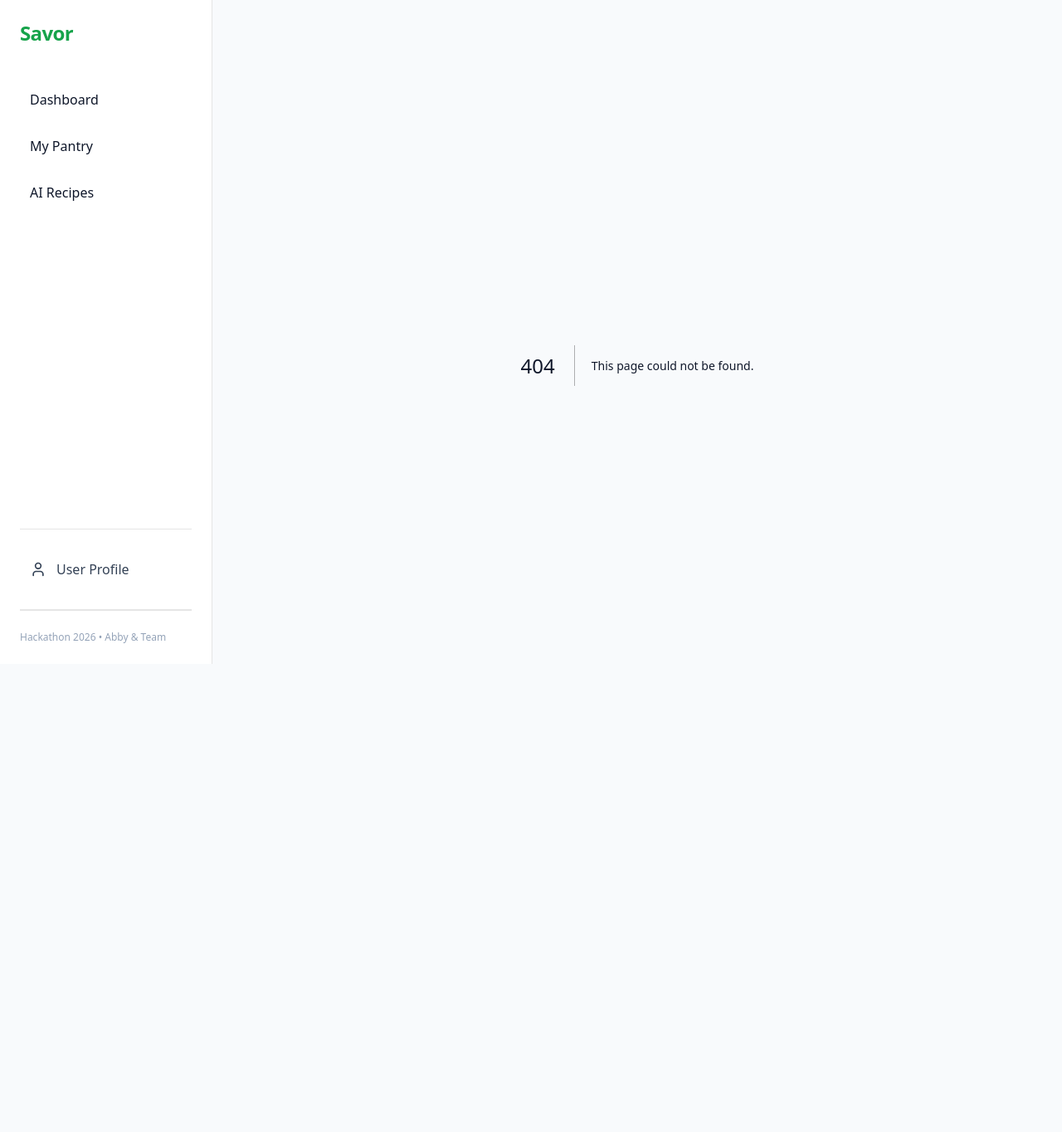
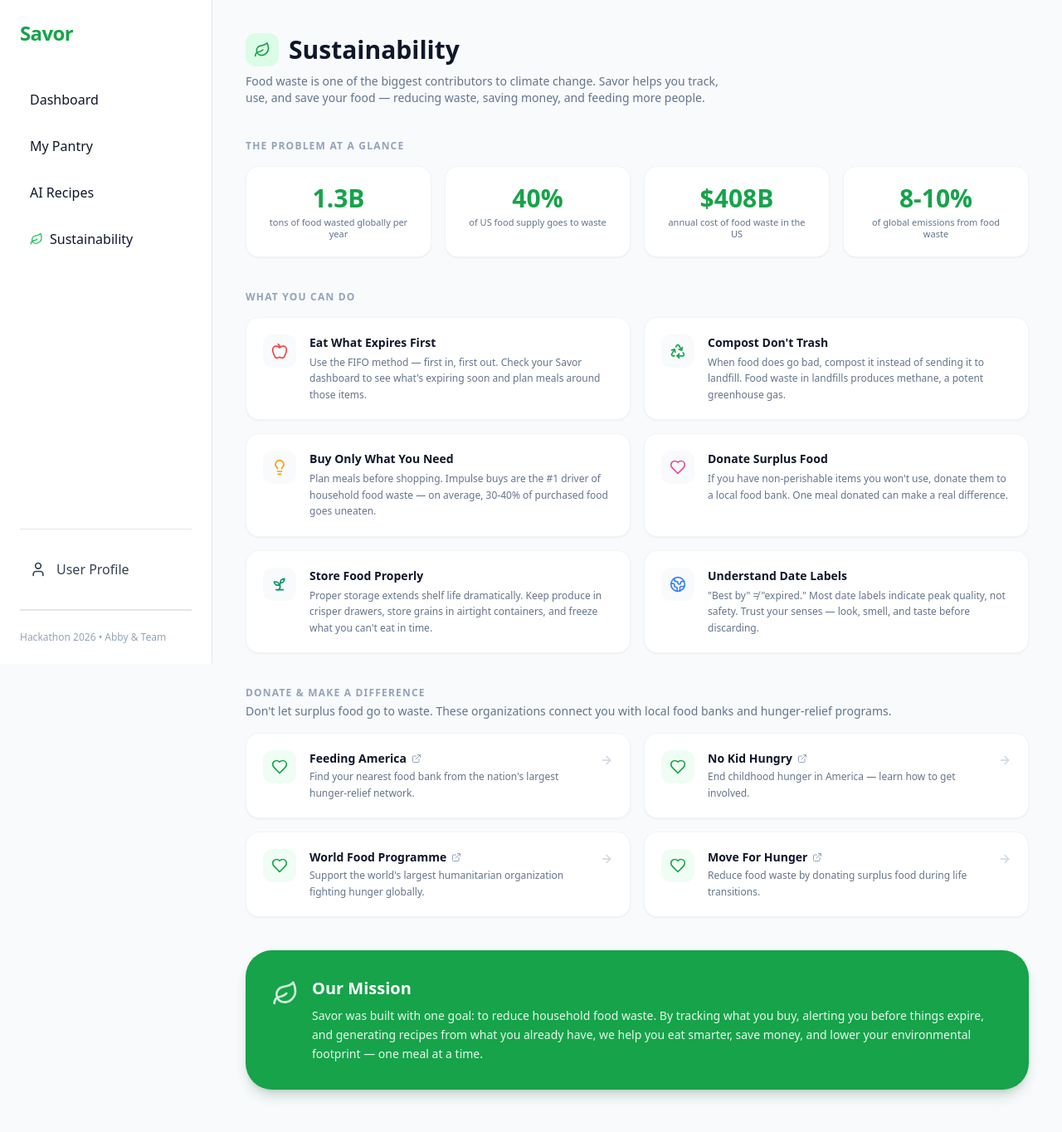
Before and after one commit to gabe-udel/Hackthon2026, a Next.js app: page /sustainability in a window 1280 px wide. Before the commit this address had no page. Shown: the top 1364 px of the page at 83% size. Before the commit the page ends 880 px from the top, so only its background shows below. Built offline with nearby package versions, Linux system fonts and the light colour scheme.

Commit message:
added sustainability page

```diff
--- a/app/layout.tsx
+++ b/app/layout.tsx
@@ -1,6 +1,6 @@
 import './globals.css';
 import Link from 'next/link';
-import { User } from 'lucide-react';
+import { User, Leaf } from 'lucide-react';
 
 export default function RootLayout({
   children,
@@ -27,6 +27,10 @@ export default function RootLayout({
             <Link href="/recipes" className="p-3 hover:bg-green-50 rounded-lg transition-colors font-medium">
               AI Recipes
             </Link>
+            <Link href="/sustainability" className="p-3 hover:bg-green-50 rounded-lg transition-colors font-medium flex items-center gap-2">
+              <Leaf className="w-4 h-4 text-green-500" />
+              Sustainability
+            </Link>
           </nav>
 
           <div className="py-6 border-t border-b space-y-4">
--- a/app/page.tsx
+++ b/app/page.tsx
@@ -142,7 +142,22 @@ export default function Dashboard() {
                   <div key={item.id} className={`flex justify-between items-center p-5 rounded-3xl border transition-all hover:shadow-md ${styles.row}`}>
                     <div className="flex items-center gap-4">
                       <div className="w-10 h-10 bg-white rounded-xl flex items-center justify-center shadow-sm text-lg">
-                        {item.category === 'dairy' ? '🥛' : item.category === 'fruit' || item.category === 'vegetable' ? '🥗' : '📦'}
+                        {(() => {
+                          const c = (item.category ?? '').toLowerCase();
+                          if (c === 'dairy') return '🥛';
+                          if (c === 'fruit' || c === 'fruits') return '🍎';
+                          if (c === 'vegetable' || c === 'vegetables' || c === 'produce') return '🥬';
+                          if (c === 'meat' || c === 'poultry') return '🥩';
+                          if (c === 'seafood' || c === 'fish') return '🐟';
+                          if (c === 'grain' || c === 'grains' || c === 'bread' || c === 'bakery') return '🍞';
+                          if (c === 'beverage' || c === 'beverages' || c === 'drink' || c === 'drinks') return '🧃';
+                          if (c === 'frozen') return '🧊';
+                          if (c === 'snack' || c === 'snacks') return '🍿';
+                          if (c === 'condiment' || c === 'condiments' || c === 'sauce' || c === 'spice' || c === 'spices') return '🧂';
+                          if (c === 'egg' || c === 'eggs') return '🥚';
+                          if (c === 'deli') return '🥪';
+                          return '🍽️';
+                        })()}
                       </div>
                       <div>
                         <p className={`font-bold ${styles.text}`}>{item.name}</p>
--- /dev/null
+++ b/app/sustainability/page.tsx
@@ -0,0 +1,160 @@
+"use client";
+
+import { ExternalLink, Leaf, Recycle, Heart, Apple, Sprout, Globe2, Lightbulb, ArrowRight } from "lucide-react";
+
+const foodBanks = [
+  {
+    name: "Feeding America",
+    url: "https://www.feedingamerica.org/find-your-local-foodbank",
+    description: "Find your nearest food bank from the nation's largest hunger-relief network.",
+  },
+  {
+    name: "No Kid Hungry",
+    url: "https://www.nokidhungry.org",
+    description: "End childhood hunger in America — learn how to get involved.",
+  },
+  {
+    name: "World Food Programme",
+    url: "https://www.wfp.org",
+    description: "Support the world's largest humanitarian organization fighting hunger globally.",
+  },
+  {
+    name: "Move For Hunger",
+    url: "https://moveforhunger.org",
+    description: "Reduce food waste by donating surplus food during life transitions.",
+  },
+];
+
+const tips = [
+  {
+    icon: <Apple className="w-5 h-5 text-red-500" />,
+    title: "Eat What Expires First",
+    text: "Use the FIFO method — first in, first out. Check your Savor dashboard to see what's expiring soon and plan meals around those items.",
+  },
+  {
+    icon: <Recycle className="w-5 h-5 text-green-600" />,
+    title: "Compost Don't Trash",
+    text: "When food does go bad, compost it instead of sending it to landfill. Food waste in landfills produces methane, a potent greenhouse gas.",
+  },
+  {
+    icon: <Lightbulb className="w-5 h-5 text-amber-500" />,
+    title: "Buy Only What You Need",
+    text: "Plan meals before shopping. Impulse buys are the #1 driver of household food waste — on average, 30-40% of purchased food goes uneaten.",
+  },
+  {
+    icon: <Heart className="w-5 h-5 text-pink-500" />,
+    title: "Donate Surplus Food",
+    text: "If you have non-perishable items you won't use, donate them to a local food bank. One meal donated can make a real difference.",
+  },
+  {
+    icon: <Sprout className="w-5 h-5 text-emerald-600" />,
+    title: "Store Food Properly",
+    text: "Proper storage extends shelf life dramatically. Keep produce in crisper drawers, store grains in airtight containers, and freeze what you can't eat in time.",
+  },
+  {
+    icon: <Globe2 className="w-5 h-5 text-blue-500" />,
+    title: "Understand Date Labels",
+    text: '"Best by" ≠ "expired." Most date labels indicate peak quality, not safety. Trust your senses — look, smell, and taste before discarding.',
+  },
+];
+
+const stats = [
+  { value: "1.3B", label: "tons of food wasted globally per year" },
+  { value: "40%", label: "of US food supply goes to waste" },
+  { value: "$408B", label: "annual cost of food waste in the US" },
+  { value: "8-10%", label: "of global emissions from food waste" },
+];
+
+export default function SustainabilityPage() {
+  return (
+    <div className="max-w-5xl mx-auto space-y-10 pb-16">
+      {/* Page Header */}
+      <header>
+        <div className="flex items-center gap-3 mb-2">
+          <div className="w-10 h-10 bg-green-100 rounded-xl flex items-center justify-center">
+            <Leaf className="w-5 h-5 text-green-600" />
+          </div>
+          <h1 className="text-3xl font-black text-slate-900">Sustainability</h1>
+        </div>
+        <p className="text-slate-500 text-sm max-w-xl">
+          Food waste is one of the biggest contributors to climate change. Savor helps you track, use, and save your food — reducing waste, saving money, and feeding more people.
+        </p>
+      </header>
+
+      {/* Impact Stats */}
+      <section>
+        <h2 className="text-xs font-black uppercase tracking-widest text-slate-400 mb-4">The Problem at a Glance</h2>
+        <div className="grid grid-cols-2 md:grid-cols-4 gap-4">
+          {stats.map((s, i) => (
+            <div key={i} className="bg-white border border-slate-100 rounded-2xl p-5 shadow-sm text-center">
+              <p className="text-3xl font-black text-green-600">{s.value}</p>
+              <p className="text-[11px] text-slate-500 font-medium mt-1 leading-tight">{s.label}</p>
+            </div>
+          ))}
+        </div>
+      </section>
+
+      {/* Tips Section */}
+      <section>
+        <h2 className="text-xs font-black uppercase tracking-widest text-slate-400 mb-4">What You Can Do</h2>
+        <div className="grid grid-cols-1 md:grid-cols-2 gap-4">
+          {tips.map((tip, i) => (
+            <div key={i} className="bg-white border border-slate-100 rounded-2xl p-5 shadow-sm flex gap-4">
+              <div className="flex-shrink-0 w-10 h-10 bg-slate-50 rounded-xl flex items-center justify-center">
+                {tip.icon}
+              </div>
+              <div>
+                <h3 className="font-bold text-slate-900 text-sm mb-1">{tip.title}</h3>
+                <p className="text-xs text-slate-500 leading-relaxed">{tip.text}</p>
+              </div>
+            </div>
+          ))}
+        </div>
+      </section>
+
+      {/* Food Banks */}
+      <section>
+        <h2 className="text-xs font-black uppercase tracking-widest text-slate-400 mb-1">Donate & Make a Difference</h2>
+        <p className="text-sm text-slate-500 mb-4">
+          Don&apos;t let surplus food go to waste. These organizations connect you with local food banks and hunger-relief programs.
+        </p>
+        <div className="grid grid-cols-1 md:grid-cols-2 gap-4">
+          {foodBanks.map((bank, i) => (
+            <a
+              key={i}
+              href={bank.url}
+              target="_blank"
+              rel="noopener noreferrer"
+              className="group bg-white border border-slate-100 rounded-2xl p-5 shadow-sm hover:border-green-300 hover:shadow-md transition-all flex items-start gap-4"
+            >
+              <div className="flex-shrink-0 w-10 h-10 bg-green-50 rounded-xl flex items-center justify-center group-hover:bg-green-100 transition">
+                <Heart className="w-5 h-5 text-green-600" />
+              </div>
+              <div className="flex-1">
+                <h3 className="font-bold text-slate-900 text-sm flex items-center gap-1.5">
+                  {bank.name}
+                  <ExternalLink className="w-3 h-3 text-slate-400 group-hover:text-green-500 transition" />
+                </h3>
+                <p className="text-xs text-slate-500 leading-relaxed mt-0.5">{bank.description}</p>
+              </div>
+              <ArrowRight className="w-4 h-4 text-slate-300 group-hover:text-green-500 transition flex-shrink-0 mt-1" />
+            </a>
+          ))}
+        </div>
+      </section>
+
+      {/* Mission Statement */}
+      <section className="bg-green-600 text-white p-8 rounded-[2rem] shadow-lg shadow-green-900/20">
+        <div className="flex items-start gap-4">
+          <Leaf className="w-8 h-8 opacity-80 flex-shrink-0 mt-1" />
+          <div>
+            <h2 className="text-xl font-black mb-2">Our Mission</h2>
+            <p className="text-sm leading-relaxed opacity-90">
+              Savor was built with one goal: to reduce household food waste. By tracking what you buy, alerting you before things expire, and generating recipes from what you already have, we help you eat smarter, save money, and lower your environmental footprint — one meal at a time.
+            </p>
+          </div>
+        </div>
+      </section>
+    </div>
+  );
+}
```
